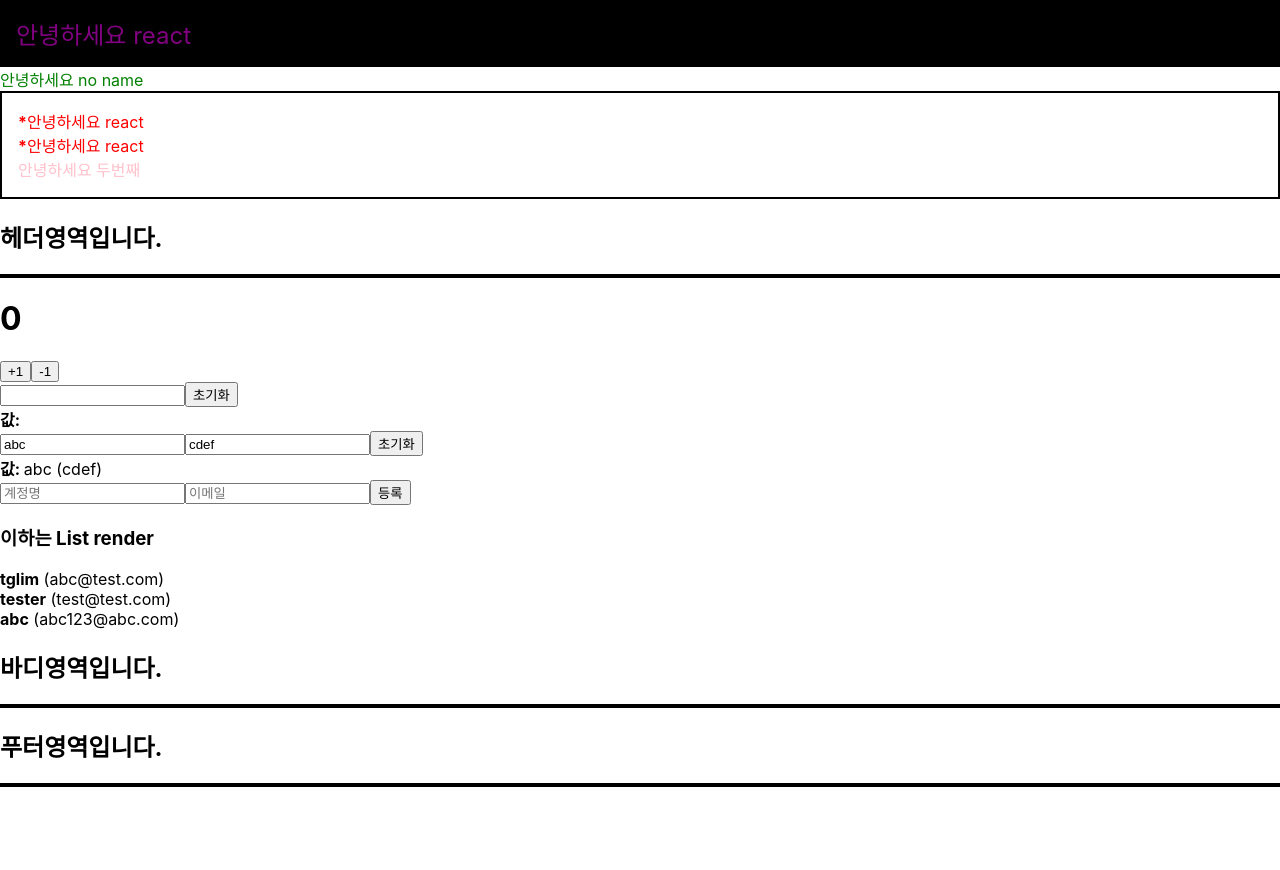
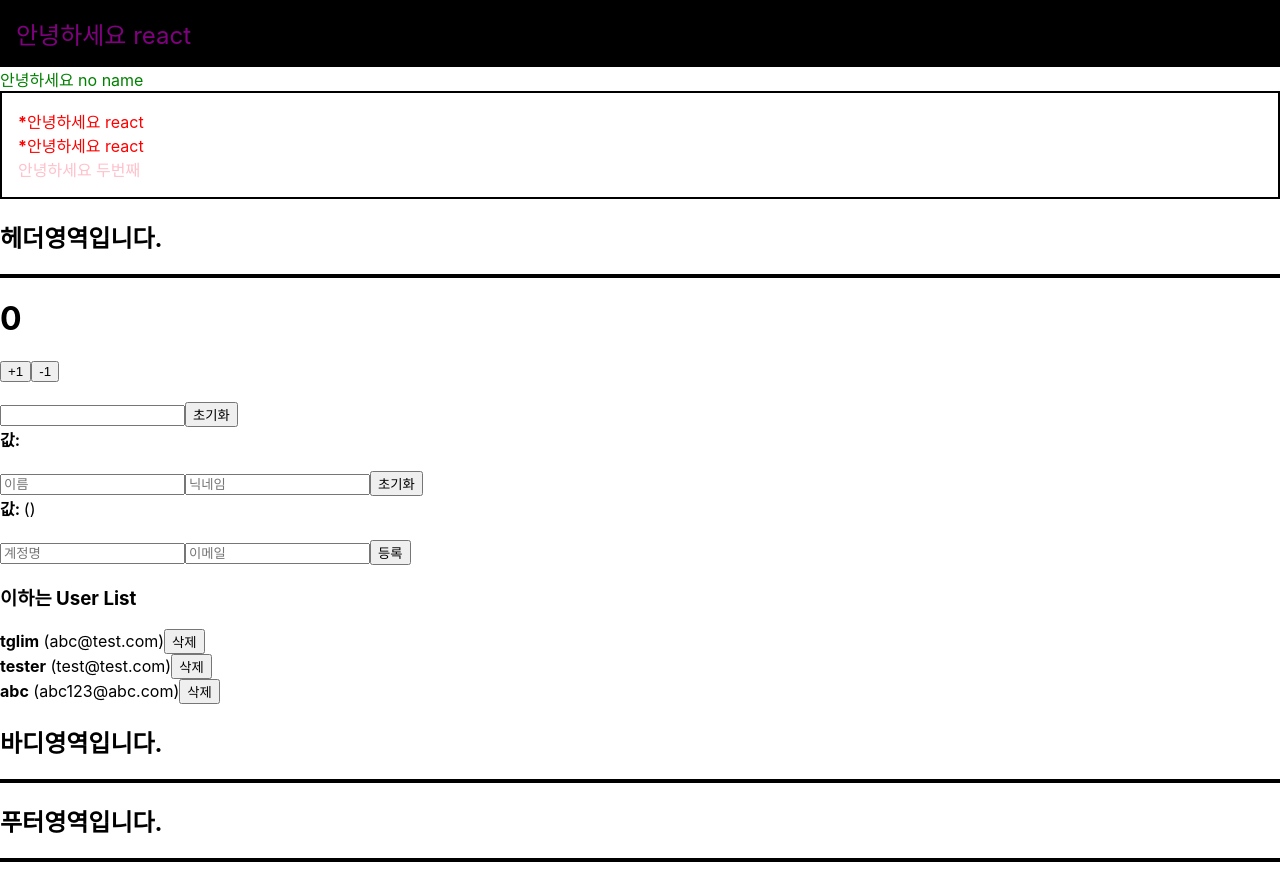
Before and after one commit to ibmike87/first_react, a React (Create React App) app: page / in a window 1280 px wide. Before the commit the page ends 800 px from the top, so only its background shows below. Built offline with nearby package versions, Linux system fonts and the light colour scheme.

Commit message:
react 실습 4일차 1장. 14번 배열에 항목 제거하기

```diff
--- a/src/Body.js
+++ b/src/Body.js
@@ -1,4 +1,4 @@
-import React, {useRef} from "react";
+import React, {useRef, useState} from "react";
 import Counter from "./Counter";
 import InputSample from "./InputSample";
 import InputUserState from "./InputUserState";
@@ -7,7 +7,28 @@ import CreateUser from './CreateUser';
 
 function Body () {
 
-    const users = [
+    /*==================================*/
+    /* variable
+    /*==================================*/
+    const [inputs, setInputs] = useState({
+        //input 객체의 구조
+        username: "",
+        email: ""
+    });
+
+    const { username, email } = inputs;
+
+    const onChange = e => {
+        const { name, value } = e.target;
+
+        setInputs({
+            ...inputs,
+            [name]: value
+        });
+    };
+
+    //기존의 사용자들 정보
+    const [users, setUsers] = useState([
         {
             id: 1,
             username: 'tglim',
@@ -23,29 +44,47 @@ function Body () {
             username: "abc",
             email: "abc123@abc.com"
         }
-    ];
+    ]);
 
     const nextId = useRef(4);
 
+    // 배열에 항목 추가하는 로직
     const onCreate = () => {
-        // 나중에 구현 할 배열에 항목 추가하는 로직
-        // ...
+        const user = {
+            id: nextId.current, //아래에서 추가되는 nextId로 매번 새로운 index 를 생성
+            username : username,
+            email : email
+        };
+
+        setUsers([...users, user]);
+        // setUsers(users.concat(user));   //위 코드와 동일함.
+
+        setInputs({
+            username: '',
+            email: ''
+        });
 
         nextId.current += 1;
     };
 
+    const onRemove = id => {
+        // user.id 가 파라미터로 일치하지 않는 원소만 추출해서 새로운 배열을 만듬
+        // = user.id 가 id 인 것을 제거함
+        setUsers(users.filter(user => user.id !== id));
+    };
+
     return (
         <>
-            <Counter/>
+            <Counter/> <br/>
 
-            <InputSample />
+            <InputSample /> <br/>
 
-            <InputUserState name="abc" nickName="cdef" />
+            <InputUserState /> <br/>
 
-            <CreateUser />
+            <CreateUser username={username} email={email} onChange={onChange} onCreate={onCreate}/>
 
-            <h3>이하는 List render </h3>
-            <UserList users={users} />
+            <h3>이하는 User List </h3>
+            <UserList users={users} onRemove={onRemove}/>
 
             <h2> 바디영역입니다.</h2>
             <hr className="body-inline" />
--- a/src/InputUserState.js
+++ b/src/InputUserState.js
@@ -2,29 +2,31 @@ import React, {useState, useRef} from "react";
 
 
 //어라 ?? 이게 안먹네???
-InputUserState.defaultProps = {
-    name: "unKnown",
-    nickName: "unKnown"
-};
+// InputUserState.defaultProps = {
+//     name: "unKnown",
+//     nickName: "unKnown"
+// };
 
-function InputUserState ({name, nickName}) {
+function InputUserState () {
     /*==================================*/
     /* variable
     /*==================================*/
     const nameInput = useRef();
 
-    // const {name, nickName} = inputs;    //비구조화 할당으로 값 추출
+    const [inputs, setInputs] = useState({
+        name: "",
+        nickName: "",
+    });
 
-    const [inputs, setInputs] = useState({
-        name: name,
-        nickName: nickName,
-    });
+    const {name, nickName} = inputs;    //비구조화 할당으로 값 추출
 
 
     /*==================================*/
     /* Event Handler */
     /*==================================*/
     const onChange = (e) => {
+        debugger;
+
         const {value, name} = e.target; // e.target에서 value, name 을 비구조화로 추출
 
         setInputs({
@@ -34,11 +36,13 @@ function InputUserState ({name, nickName}) {
     };
 
     const onReset = () => {
+        debugger;
+
         setInputs({
             name: "",
             nickName: ""
-        });
-        nameInput.current.focus();
+        });     nameInput.current.focus();
+
     };
 
 
--- a/src/UserList.js
+++ b/src/UserList.js
@@ -1,18 +1,19 @@
 import React from "react";
 
-function User({user}) {
+function User({user, onRemove}) {
     return (
         <div>
             <b>{user.username}</b> <span>({user.email})</span>
+            <button onClick={() => onRemove(user.id)}>삭제</button>
         </div>
     );
 }
 
-function UserList ({users}) {
+function UserList ({users, onRemove}) {
     return (
         <div>
-            {users.map((user, index)=> (
-                <User user={user} key={index}/>
+            {users.map((user)=> (
+                <User user={user} key={user.id} onRemove={onRemove}/>
             ))}
         </div>
     );
```
